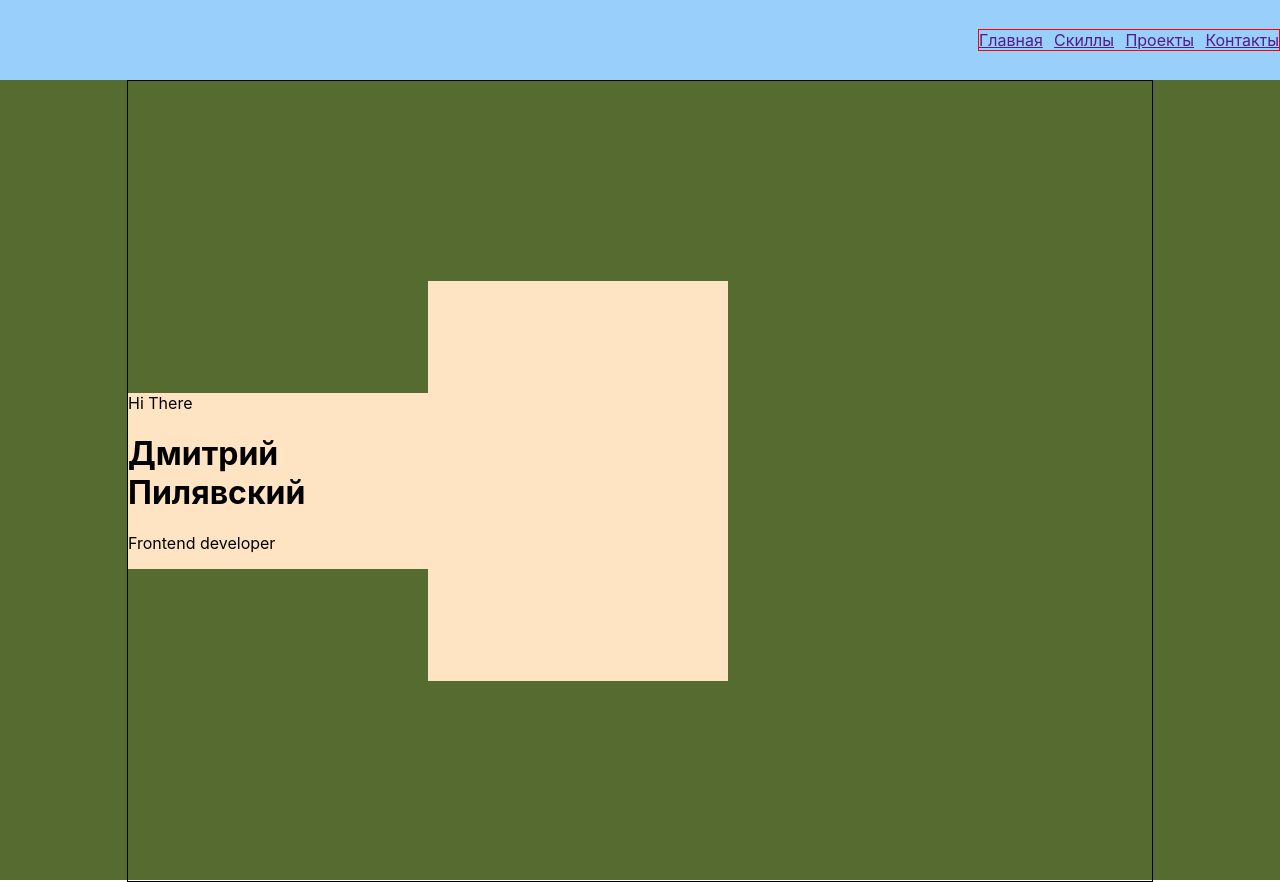
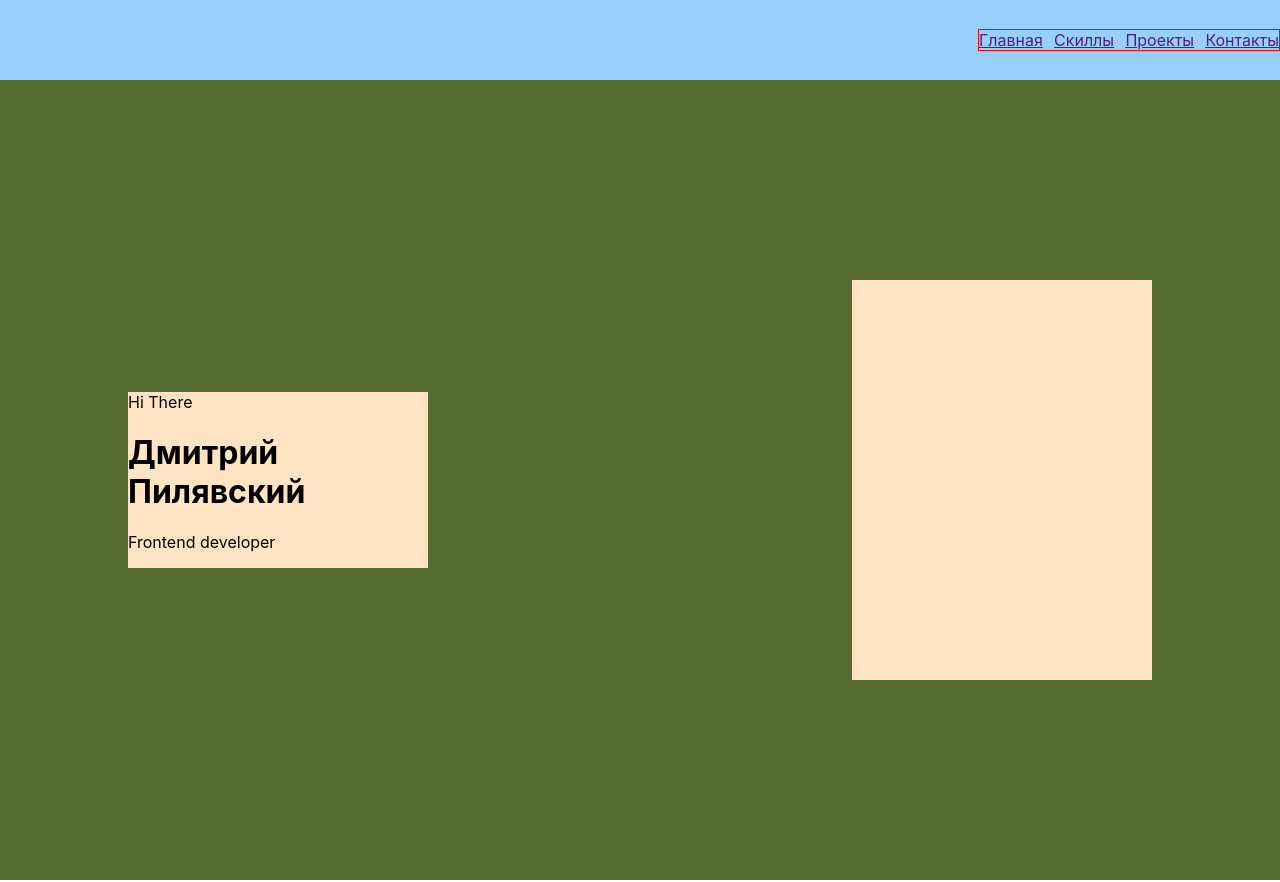
Before and after one commit to saw-code/portfolio, a React (Create React App) app: page / in a window 1280 px wide. Built offline with nearby package versions, Linux system fonts and the light colour scheme.

Commit message:
add Skills component

```diff
--- /dev/null
+++ b/src/common/styles/Container.module.css
@@ -0,0 +1,9 @@
+.container {
+    /*border: 1px solid;*/
+    height: 100%;
+    width: 80%;
+    margin: 0 auto;
+    display: flex;
+    align-items: center;
+    justify-content: space-between;
+}
--- a/src/main/Main.js
+++ b/src/main/Main.js
@@ -1,11 +1,11 @@
 import React from 'react';
 import style from './Main.module.css';
-
+import styleContainer from '../common/styles/Container.module.css'
 
 const Main = () => {
   return (
     <div className={style.mainBlock}>
-      <div className={style.container}>
+      <div className={styleContainer.container}>
         <div className={style.text}>
           <span>Hi There</span>
           <h1>Дмитрий Пилявский</h1>
--- a/src/main/Main.module.css
+++ b/src/main/Main.module.css
@@ -3,14 +3,7 @@
     background-color: darkolivegreen;
 }
 
-.container {
-    border: 1px solid;
-    height: 100%;
-    width: 80%;
-    margin: 0 auto;
-    display: flex;
-    align-items: center;
-}
+
 
 .text {
     width: 300px;
--- /dev/null
+++ b/src/skills/Skills.module.css
@@ -0,0 +1,3 @@
+.skillsBlock {
+
+}
```
Also changed, not shown: src/skills/Skills.js (added, +12 -0 lines).
